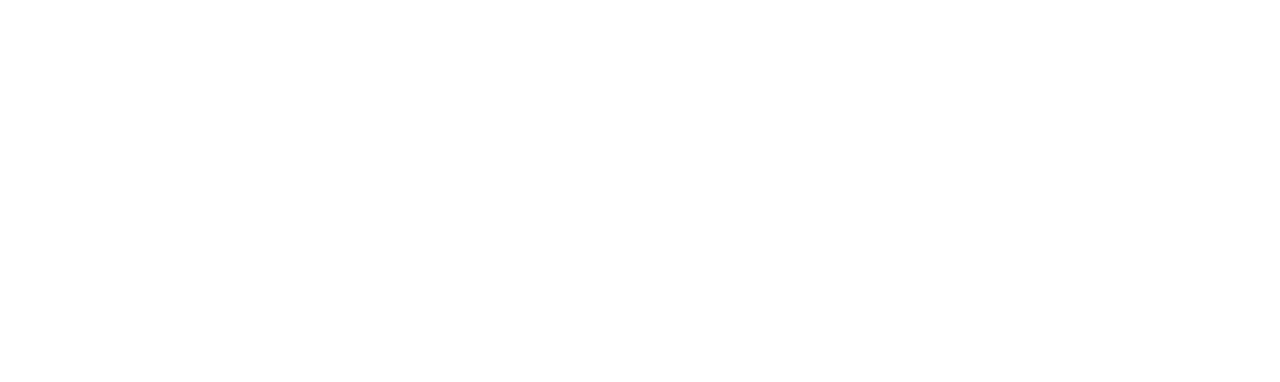
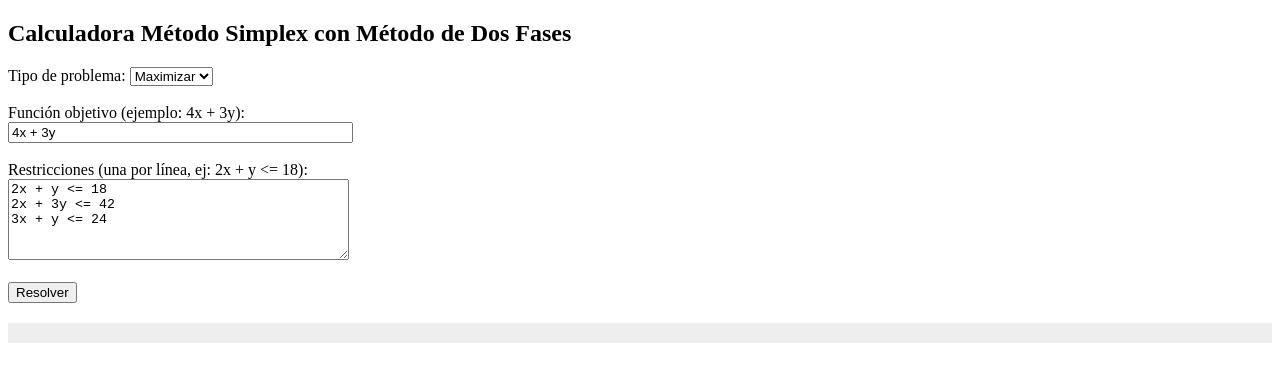
Before and after one commit to briannagallo23/simplex-calculadora, a plain HTML site: page index.html in a window 1280 px wide. Drawn offline with Linux system fonts and the light colour scheme.

Commit message:
index.html

```diff
--- a/index.html
+++ b/index.html
@@ -1,4 +1,37 @@
-<script>
+<!DOCTYPE html>
+<html lang="es">
+<head>
+<meta charset="UTF-8" />
+<title>Calculadora Método Simplex con Dos Fases</title>
+</head>
+<body>
+  <h2>Calculadora Método Simplex con Método de Dos Fases</h2>
+
+  <label for="tipo">Tipo de problema:</label>
+  <select id="tipo">
+    <option>Maximizar</option>
+    <option>Minimizar</option>
+  </select>
+
+  <br><br>
+
+  <label for="objetivo">Función objetivo (ejemplo: 4x + 3y):</label><br>
+  <input id="objetivo" type="text" size="40" value="4x + 3y" />
+
+  <br><br>
+
+  <label for="restricciones">Restricciones (una por línea, ej: 2x + y <= 18):</label><br>
+  <textarea id="restricciones" rows="5" cols="40">2x + y <= 18
+2x + 3y <= 42
+3x + y <= 24</textarea>
+
+  <br><br>
+
+  <button onclick="resolverSimplex()">Resolver</button>
+
+  <pre id="resultado" style="background:#eee; padding:10px; margin-top:20px; white-space: pre-wrap;"></pre>
+
+  <script>
 function parseInput(objetivoStr, restriccionesStr) {
   let variables = [];
   let restricciones = [];
@@ -36,7 +69,6 @@ function resolverSimplex() {
   const n = variables.length;
   let tabla = [];
   let artificiales = [];
-  let nombresVars = [...variables];
   let slackIndex = 0;
 
   restricciones.forEach((r, i) => {
@@ -134,4 +166,7 @@ function simplexIterar(tabla) {
     }
   }
 }
-</script>
+  </script>
+
+</body>
+</html>
```
